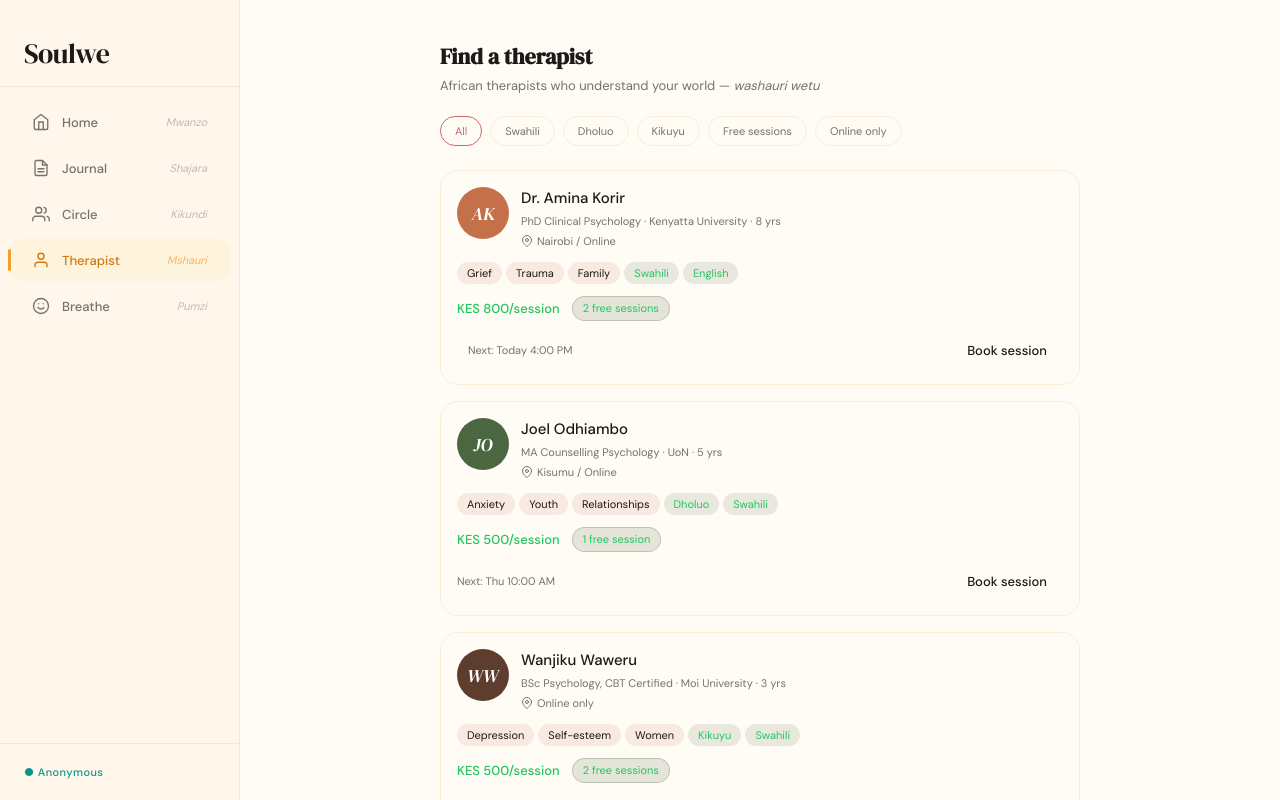
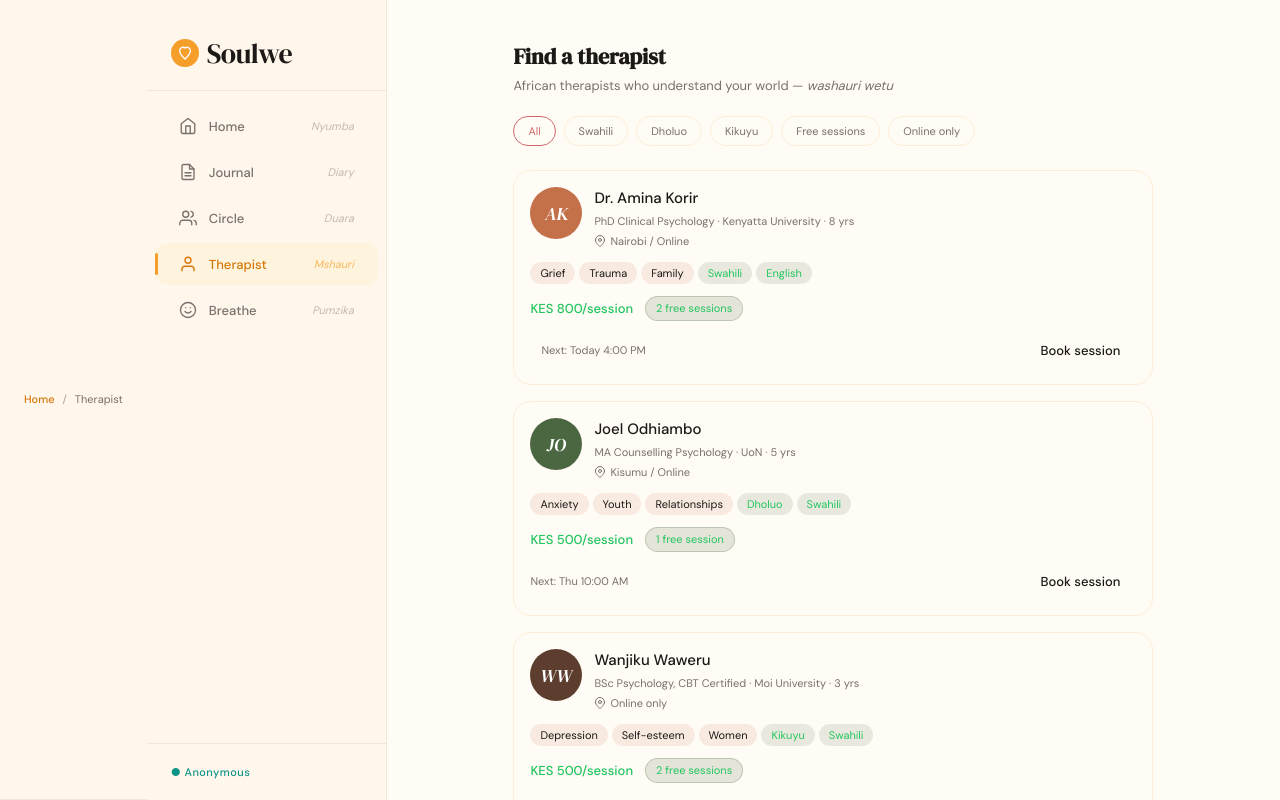
Before and after one commit to breodoyo/Soulwe, a React (Vite) app in the folder Frontend/: page /therapist in a window 1280 px wide. Built offline with nearby package versions, Linux system fonts and the light colour scheme.

Commit message:
feat: clickable logo, breadcrumbs, desktop sidebar brand link

```diff
--- a/Frontend/src/components/layout/AppShell.module.css
+++ b/Frontend/src/components/layout/AppShell.module.css
@@ -1,8 +1,4 @@
-/* ─────────────────────────────────────────────
-   AppShell — responsive layout
-   Mobile:  bottom tab bar  (< 768px)
-   Desktop: LEFT sidebar    (≥ 768px)
-───────────────────────────────────────────── */
+
 
 .shell {
   display: flex;
@@ -11,9 +7,6 @@
   background: var(--bg);
 }
 
-/* ════════════════════════════════════════
-   MOBILE — bottom tab bar
-════════════════════════════════════════ */
 
 .topnav {
   display: flex;
@@ -28,12 +21,6 @@
   z-index: 20;
   backdrop-filter: blur(12px);
   -webkit-backdrop-filter: blur(12px);
-}
-
-.brand {
-  display: flex;
-  align-items: center;
-  gap: var(--space-2);
 }
 
 .brandMark {
@@ -174,9 +161,6 @@
   opacity: 0.7;
 }
 
-/* ════════════════════════════════════════
-   DESKTOP — LEFT sidebar (≥ 768px)
-════════════════════════════════════════ */
 @media (min-width: 768px) {
 
   .shell {
@@ -209,18 +193,51 @@
   }
 
   .tabbar::before {
-    content: 'Soulwe';
-    display: block;
+  display: none;
+}
+
+.sidebarBrand {
+  display: none;
+}
+
+@media (min-width: 768px) {
+  .sidebarBrand {
+    display: flex;
+    align-items: center;
+    gap: var(--space-2);
+    padding: var(--space-6) var(--space-5) var(--space-4);
+    border-bottom: 1px solid var(--border-soft);
+    margin-bottom: var(--space-3);
+    text-decoration: none;
+    cursor: pointer;
+    flex-shrink: 0;
+    transition: opacity var(--duration-fast) var(--ease);
+  }
+
+  .sidebarBrand:hover { opacity: 0.75; }
+
+  .sidebarBrand .brandMark {
+    width: 28px;
+    height: 28px;
+  }
+
+  .sidebarBrand .brandName {
     font-family: var(--font-display);
     font-size: var(--text-xl);
     color: var(--ink);
     letter-spacing: -0.02em;
-    padding: var(--space-6) var(--space-5) var(--space-2);
-    border-bottom: 1px solid var(--border-soft);
-    margin-bottom: var(--space-3);
-    flex-shrink: 0;
+  }
+}
+
+@media (min-width: 1280px) {
+  .sidebarBrand {
+    padding: var(--space-8) var(--space-6) var(--space-4);
   }
 
+  .sidebarBrand .brandName {
+    font-size: var(--text-2xl);
+  }
+}
   .content {
     flex: 1;
     order: 2;
@@ -299,9 +316,6 @@
   }
 }
 
-/* ════════════════════════════════════════
-   WIDE DESKTOP (≥ 1280px)
-════════════════════════════════════════ */
 @media (min-width: 1280px) {
 
   :root {
@@ -322,3 +336,52 @@
     padding: var(--space-5) var(--space-6);
   }
 }
+/* ── Clickable brand link ── */
+.brand {
+  display: flex;
+  align-items: center;
+  gap: var(--space-2);
+  text-decoration: none;
+  cursor: pointer;
+  transition: opacity var(--duration-fast) var(--ease);
+}
+
+.brand:hover {
+  opacity: 0.75;
+}
+
+/* ── Breadcrumbs ── */
+.breadcrumbs {
+  display: flex;
+  align-items: center;
+  gap: var(--space-2);
+  padding: var(--space-2) var(--space-4);
+  background: var(--bg-mid);
+  border-bottom: 1px solid var(--border-soft);
+  font-size: var(--text-xs);
+}
+
+.breadcrumbHome {
+  color: var(--sun-deep);
+  font-weight: 500;
+  text-decoration: none;
+  transition: color var(--duration-fast) var(--ease);
+}
+
+.breadcrumbHome:hover { color: var(--sun); }
+
+.breadcrumbSep {
+  color: var(--subtle);
+}
+
+.breadcrumbCurrent {
+  color: var(--muted);
+  font-weight: 400;
+}
+
+/* ── Desktop breadcrumbs ── */
+@media (min-width: 768px) {
+  .breadcrumbs {
+    padding: var(--space-2) var(--space-6);
+  }
+}
--- a/Frontend/src/components/layout/AppShell.tsx
+++ b/Frontend/src/components/layout/AppShell.tsx
@@ -1,4 +1,4 @@
-import { Outlet, NavLink, useLocation } from 'react-router-dom'
+import { Outlet, NavLink, useLocation, Link } from 'react-router-dom'
 import styles from './AppShell.module.css'
 
 const HomeIcon = () => (
@@ -39,40 +39,80 @@ const BreatheIcon = () => (
 )
 
 const tabs = [
-  { to: '/home',      label: 'Home',      swahili: 'Mwanzo',  Icon: HomeIcon      },
-  { to: '/journal',   label: 'Journal',   swahili: 'Shajara',   Icon: JournalIcon   },
-  { to: '/circle',    label: 'Circle',    swahili: 'Kikundi',   Icon: CircleIcon    },
+  { to: '/home',      label: 'Home',      swahili: 'Nyumba',  Icon: HomeIcon      },
+  { to: '/journal',   label: 'Journal',   swahili: 'Diary',   Icon: JournalIcon   },
+  { to: '/circle',    label: 'Circle',    swahili: 'Duara',   Icon: CircleIcon    },
   { to: '/therapist', label: 'Therapist', swahili: 'Mshauri', Icon: TherapistIcon },
-  { to: '/breathe',   label: 'Breathe',   swahili: 'Pumzi', Icon: BreatheIcon   },
+  { to: '/breathe',   label: 'Breathe',   swahili: 'Pumzika', Icon: BreatheIcon   },
 ]
+
+const breadcrumbLabels: Record<string, string> = {
+  '/home':      'Home',
+  '/journal':   'Journal',
+  '/circle':    'Circle',
+  '/therapist': 'Therapist',
+  '/breathe':   'Breathe',
+}
+
+function Breadcrumbs() {
+  const location = useLocation()
+  const label = breadcrumbLabels[location.pathname]
+  if (!label || location.pathname === '/home') return null
+
+  return (
+    <nav className={styles.breadcrumbs} aria-label="Breadcrumb">
+      <Link to="/home" className={styles.breadcrumbHome}>
+        Home
+      </Link>
+      <span className={styles.breadcrumbSep} aria-hidden="true">/</span>
+      <span className={styles.breadcrumbCurrent} aria-current="page">
+        {label}
+      </span>
+    </nav>
+  )
+}
 
 export default function AppShell() {
   return (
     <div className={styles.shell}>
 
-      {/* Top nav */}
+      {/* Top nav — mobile only */}
       <header className={styles.topnav} role="banner">
-        <div className={styles.brand}>
+        <Link to="/" className={styles.brand} aria-label="Go to Soulwe home page">
           <div className={styles.brandMark} aria-hidden="true">
             <svg viewBox="0 0 24 24" fill="none" stroke="currentColor" strokeWidth={2} strokeLinecap="round">
               <path d="M12 21C12 21 4 13.5 4 8.5a5 5 0 0 1 8-4 5 5 0 0 1 8 4c0 5-8 12.5-8 12.5z" />
             </svg>
           </div>
           <span className={styles.brandName}>Soulwe</span>
-        </div>
+        </Link>
         <span className={styles.anonBadge} aria-label="You are browsing anonymously">
           <span className={styles.anonDot} aria-hidden="true" />
           Anonymous
         </span>
       </header>
 
+      {/* Breadcrumbs */}
+      <Breadcrumbs />
+
       {/* Page content */}
       <main className={styles.content} id="main-content">
         <Outlet />
       </main>
 
-      {/* Bottom tab bar */}
+      {/* Tab bar — mobile bottom / desktop left sidebar */}
       <nav className={styles.tabbar} aria-label="Main navigation">
+
+        {/* Desktop sidebar brand — real link, not CSS pseudo-element */}
+        <Link to="/" className={styles.sidebarBrand} aria-label="Go to Soulwe landing page">
+          <div className={styles.brandMark} aria-hidden="true">
+            <svg viewBox="0 0 24 24" fill="none" stroke="currentColor" strokeWidth={2} strokeLinecap="round">
+              <path d="M12 21C12 21 4 13.5 4 8.5a5 5 0 0 1 8-4 5 5 0 0 1 8 4c0 5-8 12.5-8 12.5z" />
+            </svg>
+          </div>
+          <span className={styles.brandName}>Soulwe</span>
+        </Link>
+
         {tabs.map(({ to, label, swahili, Icon }) => (
           <NavLink
             key={to}
@@ -89,6 +129,7 @@ export default function AppShell() {
             <span className={styles.tabSwahili}>{swahili}</span>
           </NavLink>
         ))}
+
       </nav>
 
     </div>
--- a/Frontend/src/pages/LandingPage.module.css
+++ b/Frontend/src/pages/LandingPage.module.css
@@ -1,9 +1,3 @@
-/* ─────────────────────────────────────────────
-   Soulwe Landing Page
-   Inspired by Healyn — full-bleed hero,
-   clean nav, warm African identity
-───────────────────────────────────────────── */
-
 .page {
   min-height: 100dvh;
   background: var(--bg);
```
